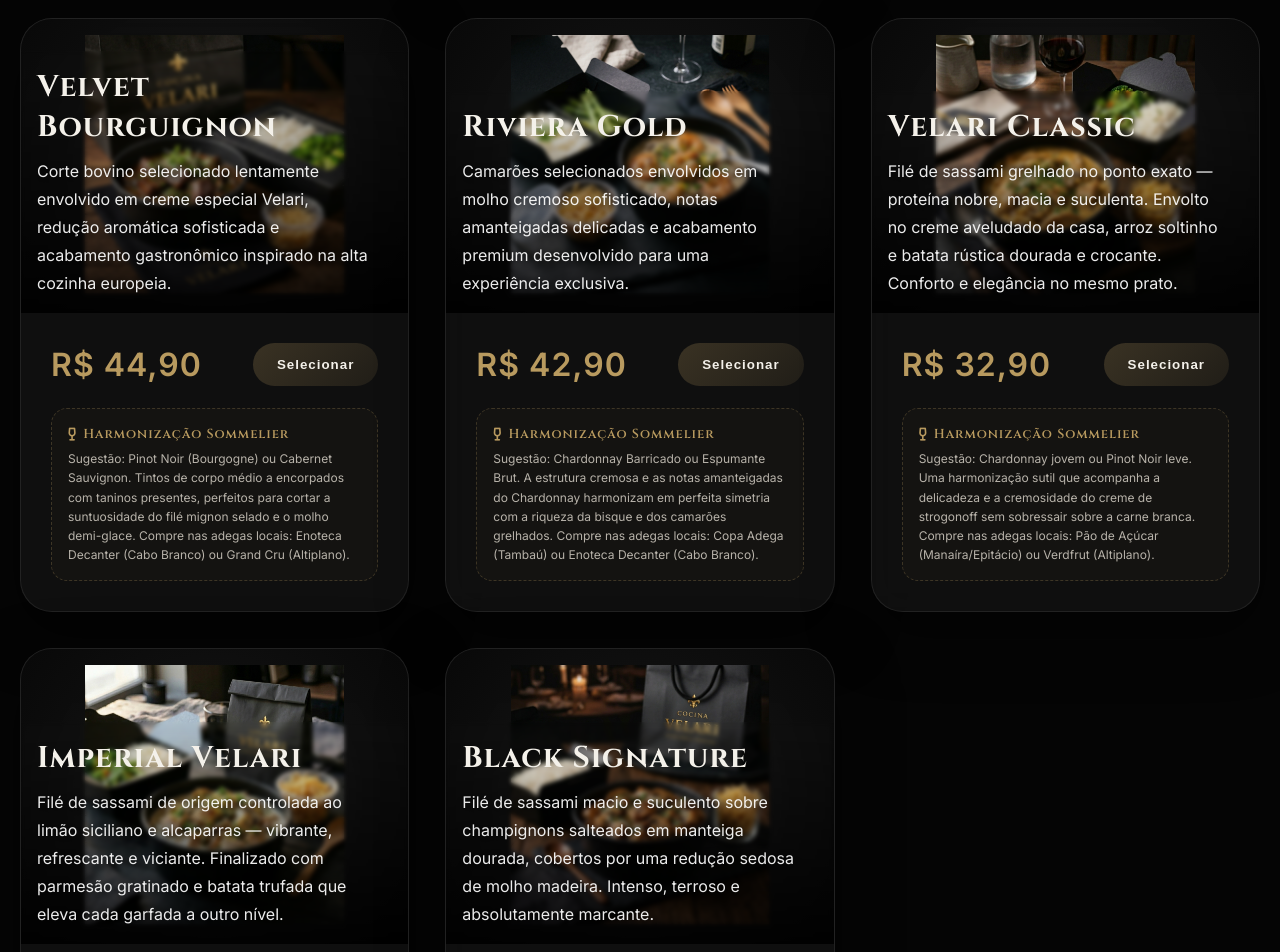
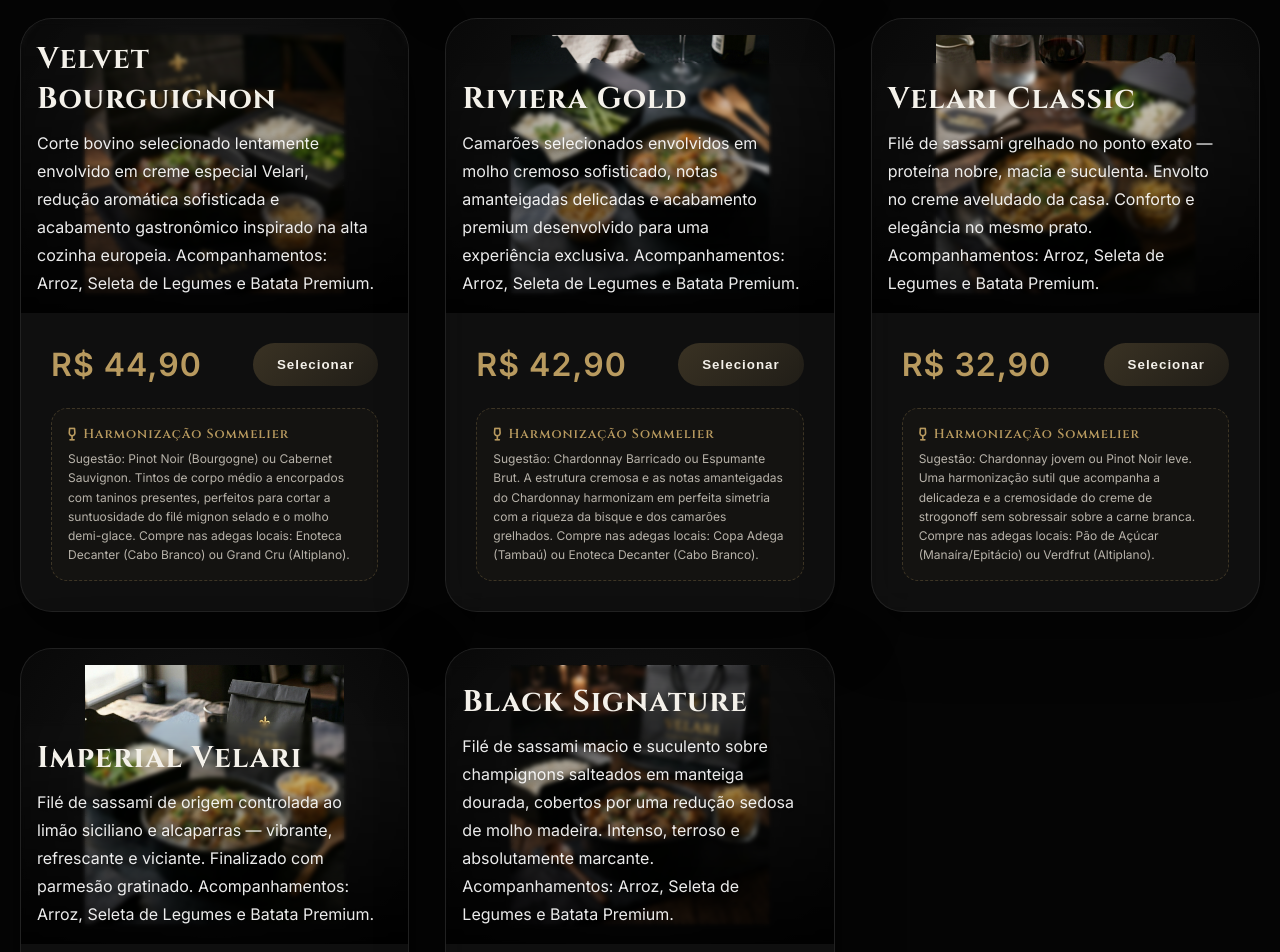
Before and after one commit to marcosfeitosa82/Kin, a Next.js app: page / in a window 1280 px wide. Shown: the part 1380-2332 px from the top of the page. Built offline with nearby package versions, Linux system fonts and the light colour scheme.

Commit message:
feat: adicionar descrição de acompanhamentos e atualizar adicionais de Riviera Gold

```diff
--- a/src/app/page.js
+++ b/src/app/page.js
@@ -14,7 +14,7 @@
     price: 44.90,
     emoji: "🥩",
     image: "prato4.png",
-    description: "Corte bovino selecionado lentamente envolvido em creme especial Velari, redução aromática sofisticada e acabamento gastronômico inspirado na alta cozinha europeia.",
+    description: "Corte bovino selecionado lentamente envolvido em creme especial Velari, redução aromática sofisticada e acabamento gastronômico inspirado na alta cozinha europeia. Acompanhamentos: Arroz, Seleta de Legumes e Batata Premium.",
     sommelier: "Sugestão: Pinot Noir (Bourgogne) ou Cabernet Sauvignon. Tintos de corpo médio a encorpados com taninos presentes, perfeitos para cortar a suntuosidade do filé mignon selado e o molho demi-glace. Compre nas adegas locais: Enoteca Decanter (Cabo Branco) ou Grand Cru (Altiplano).",
     extras: [
       { name: "Alho Poró Salteado", price: 12 },
@@ -28,12 +28,12 @@
     price: 42.90,
     emoji: "🦐",
     image: "prato5.png",
-    description: "Camarões selecionados envolvidos em molho cremoso sofisticado, notas amanteigadas delicadas e acabamento premium desenvolvido para uma experiência exclusiva.",
+    description: "Camarões selecionados envolvidos em molho cremoso sofisticado, notas amanteigadas delicadas e acabamento premium desenvolvido para uma experiência exclusiva. Acompanhamentos: Arroz, Seleta de Legumes e Batata Premium.",
     sommelier: "Sugestão: Chardonnay Barricado ou Espumante Brut. A estrutura cremosa e as notas amanteigadas do Chardonnay harmonizam em perfeita simetria com a riqueza da bisque e dos camarões grelhados. Compre nas adegas locais: Copa Adega (Tambaú) ou Enoteca Decanter (Cabo Branco).",
     extras: [
       { name: "Toque de Limão Siciliano", price: 8 },
-      { name: "Farofa de Amêndoas Crocantes", price: 14 },
-      { name: "Emulsão de Ervas Finas", price: 12 }
+      { name: "Farofa de Castanhas Crocantes", price: 12 },
+      { name: "Emulsão de Ervas Finas", price: 8 }
     ]
   },
   {
@@ -42,7 +42,7 @@
     price: 32.90,
     emoji: "🍽️",
     image: "prato1.png",
-    description: "Filé de sassami grelhado no ponto exato — proteína nobre, macia e suculenta. Envolto no creme aveludado da casa, arroz soltinho e batata rústica dourada e crocante. Conforto e elegância no mesmo prato.",
+    description: "Filé de sassami grelhado no ponto exato — proteína nobre, macia e suculenta. Envolto no creme aveludado da casa. Conforto e elegância no mesmo prato. Acompanhamentos: Arroz, Seleta de Legumes e Batata Premium.",
     sommelier: "Sugestão: Chardonnay jovem ou Pinot Noir leve. Uma harmonização sutil que acompanha a delicadeza e a cremosidade do creme de strogonoff sem sobressair sobre a carne branca. Compre nas adegas locais: Pão de Açúcar (Manaíra/Epitácio) ou Verdfrut (Altiplano).",
     extras: [
       { name: "Upgrade: Corte Bovino Especial", price: 8.99 },
@@ -57,7 +57,7 @@
     price: 34.90,
     emoji: "👑",
     image: "prato2.png",
-    description: "Filé de sassami de origem controlada ao limão siciliano e alcaparras — vibrante, refrescante e viciante. Finalizado com parmesão gratinado e batata trufada que eleva cada garfada a outro nível.",
+    description: "Filé de sassami de origem controlada ao limão siciliano e alcaparras — vibrante, refrescante e viciante. Finalizado com parmesão gratinado. Acompanhamentos: Arroz, Seleta de Legumes e Batata Premium.",
     sommelier: "Sugestão: Sauvignon Blanc ou Espumante Brut. O perfil herbáceo e a alta acidez do Sauvignon Blanc limpam perfeitamente o paladar do toque salgado e ácido das alcaparras e do limão siciliano. Compre nas adegas locais: Copa Adega (Tambaú) ou Grand Cru (Manaíra).",
     extras: [
       { name: "Upgrade: Corte Bovino Especial", price: 8.99 },
@@ -71,7 +71,7 @@
     price: 37.90,
     emoji: "✨",
     image: "prato3.png",
-    description: "Filé de sassami macio e suculento sobre champignons salteados em manteiga dourada, cobertos por uma redução sedosa de molho madeira. Intenso, terroso e absolutamente marcante.",
+    description: "Filé de sassami macio e suculento sobre champignons salteados em manteiga dourada, cobertos por uma redução sedosa de molho madeira. Intenso, terroso e absolutamente marcante. Acompanhamentos: Arroz, Seleta de Legumes e Batata Premium.",
     sommelier: "Sugestão: Merlot ou Carménère. Tintos de corpo médio e macios que abraçam as notas terrosas dos cogumelos champignons e a redução adocicada do molho madeira. Compre nas adegas locais: Pão de Açúcar (Manaíra) ou Enoteca Decanter (Cabo Branco).",
     extras: [
       { name: "Upgrade: Corte Bovino Especial", price: 8.99 },
```
